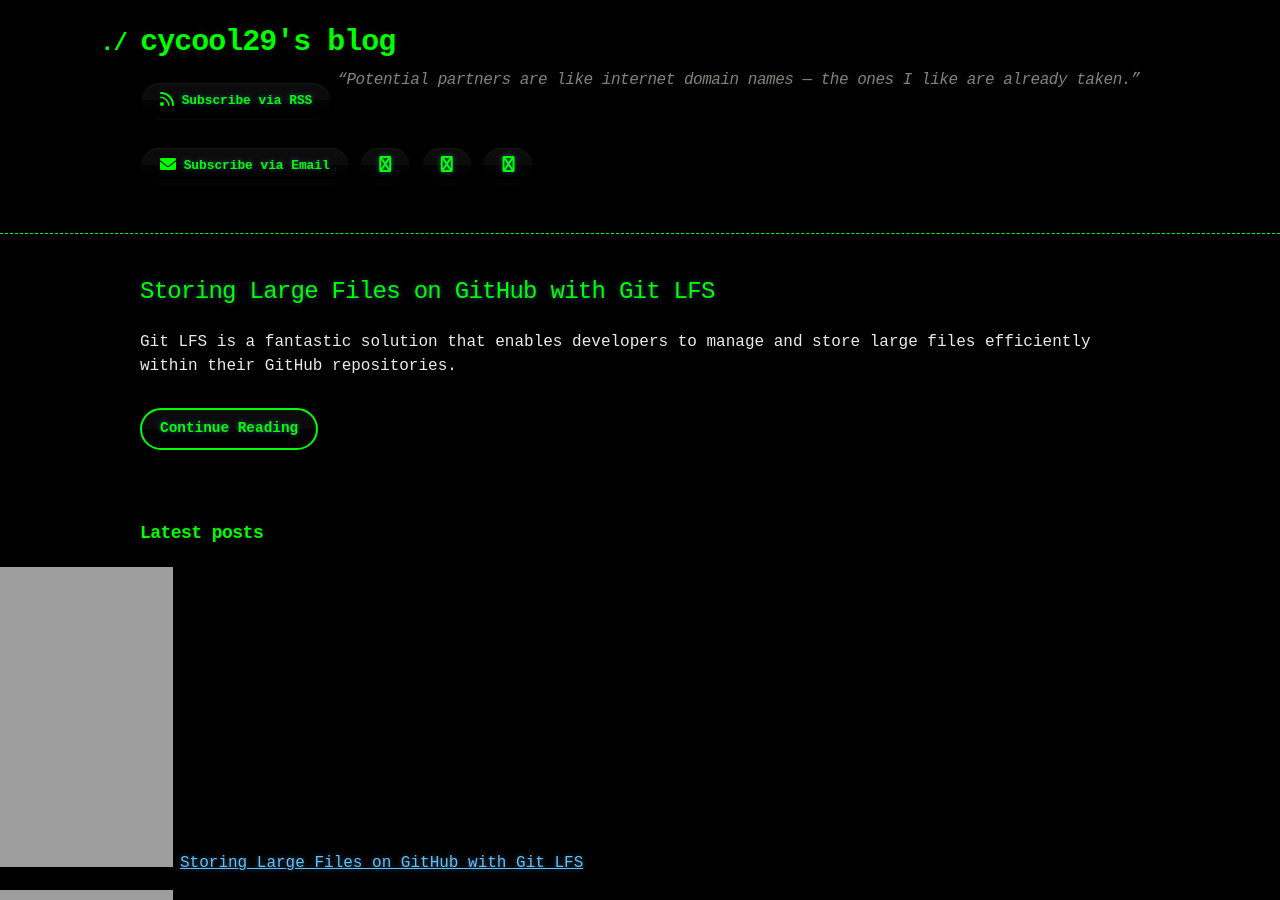
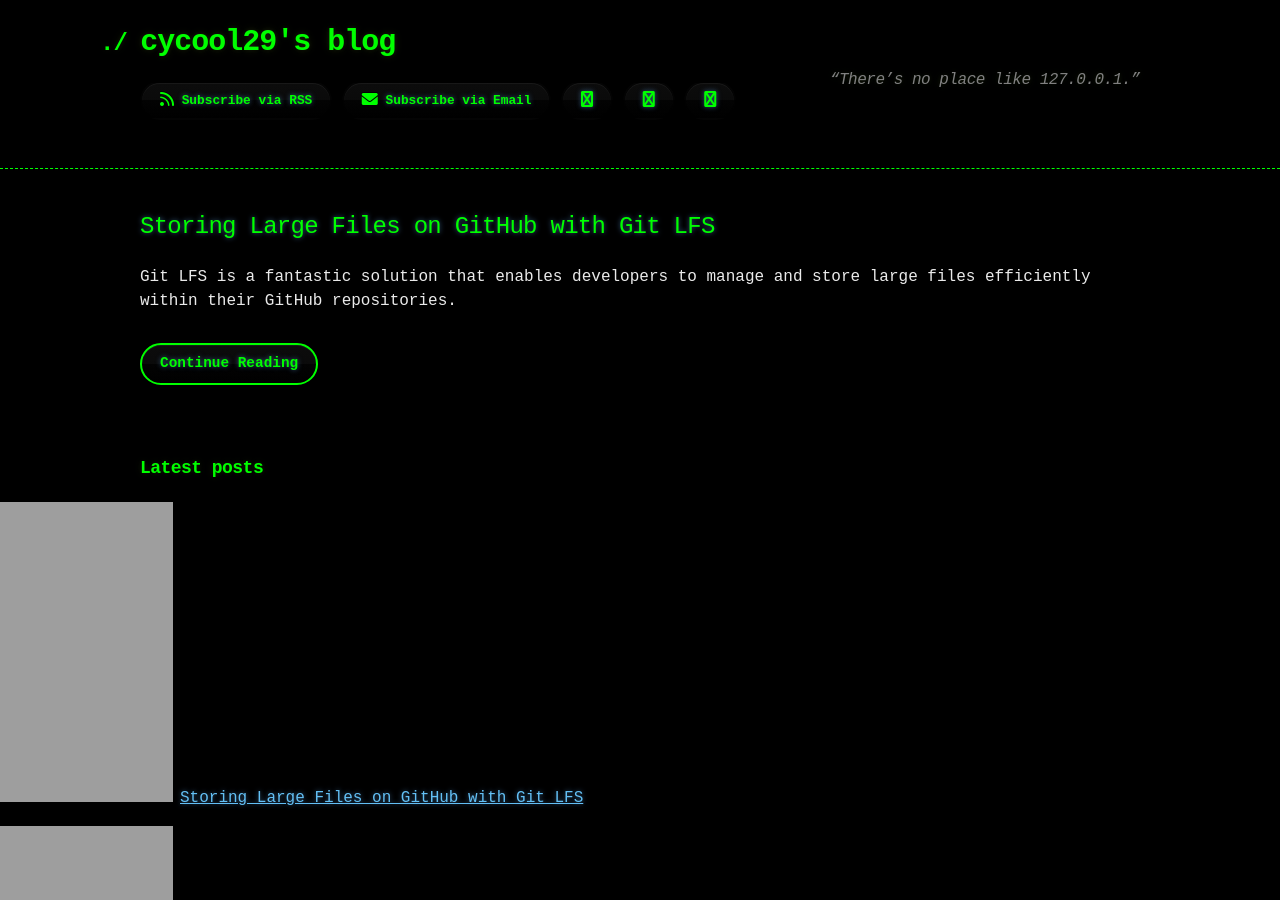
Before and after one commit to cycool29/cycool29.github.io, a Jekyll site: the page built from index.md, in a window 1280 px wide and 900 px high. Built offline with Jekyll 4.4.1, drawn with Linux system fonts in a browser that asks for light colours; a style sheet for code colours, icons or effects is not loaded.

Commit message:
Update quotes

```diff
--- a/_config.yml
+++ b/_config.yml
@@ -1,5 +1,5 @@
 title: cycool29's blog
-description: "“Potential partners are like internet domain names — the ones I like are already taken.” "
+description: "“There’s no place like 127.0.0.1.” "
 bio: A high school student. Intermediate in Python, Git, Bash. Learning JavaScript. He/Him. "
 author: cycool29
 url: https://cycool29.github.io
```
